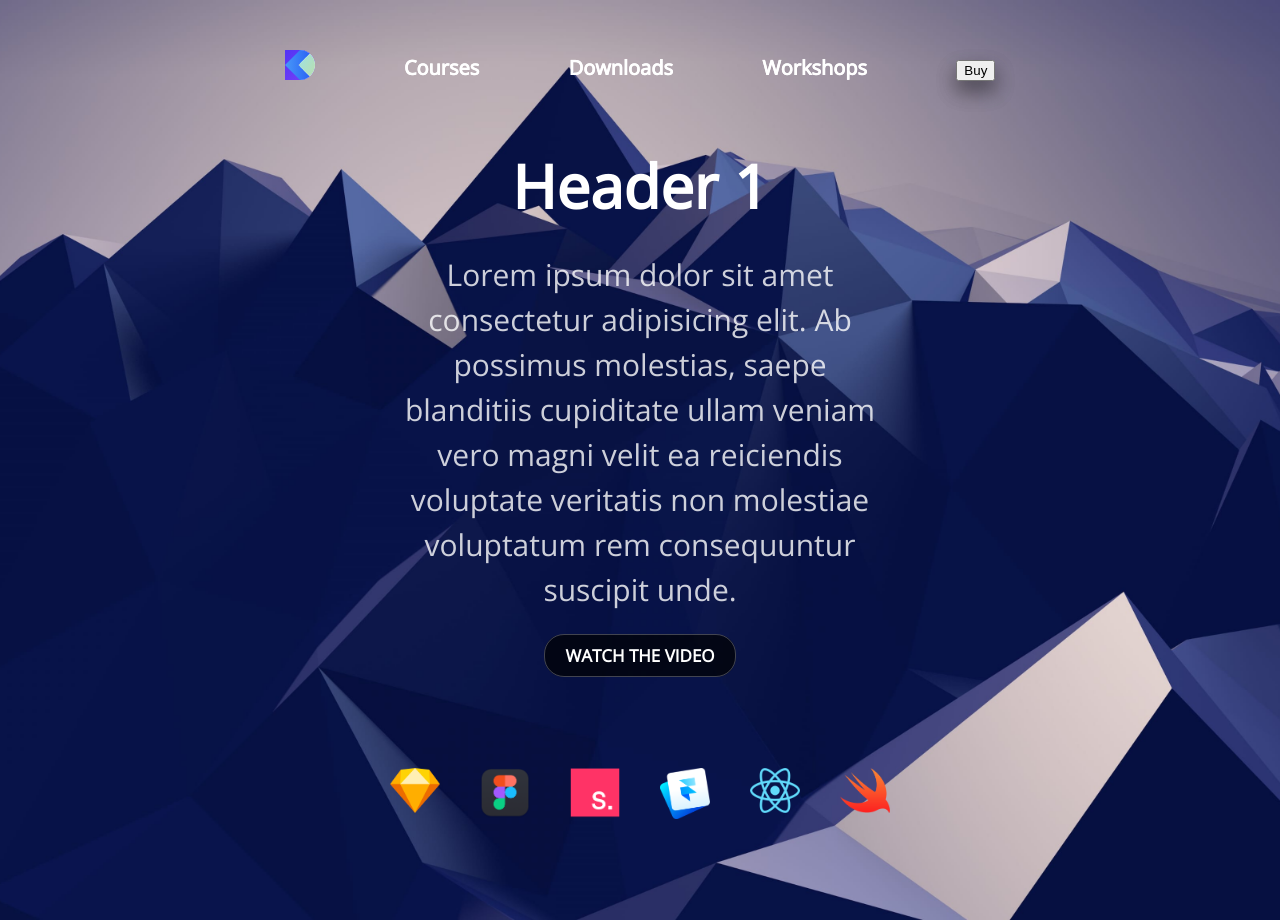
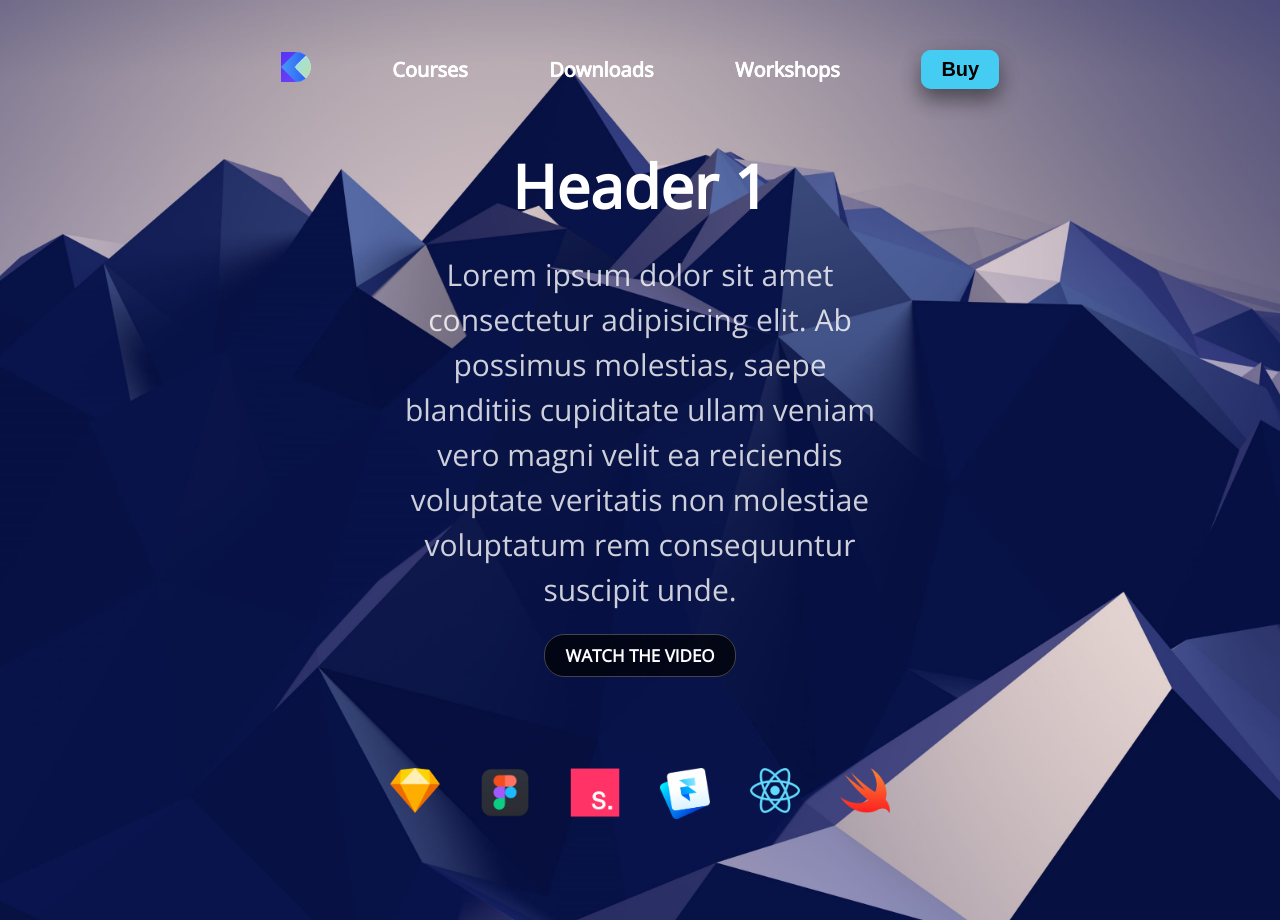
Before and after one commit to xavier-castro/gatsby_react_website, a Gatsby site: page / in a window 1280 px wide. Shown: the top 920 px of the page. Built offline with nearby package versions, Linux system fonts and the light colour scheme; Gatsby itself is replaced by a stand-in of ours.

Commit message:
Add headerButton

```diff
--- a/src/components/header.js
+++ b/src/components/header.js
@@ -41,7 +41,7 @@ class Header extends React.Component {
           <Link to="/downloads">Downloads</Link>
           <Link to="/workshops">Workshops</Link>
           <Link to="/buy">
-            <button>Buy</button>
+            <button className="HeaderButton">Buy</button>
           </Link>
         </div>
       </div>
```
